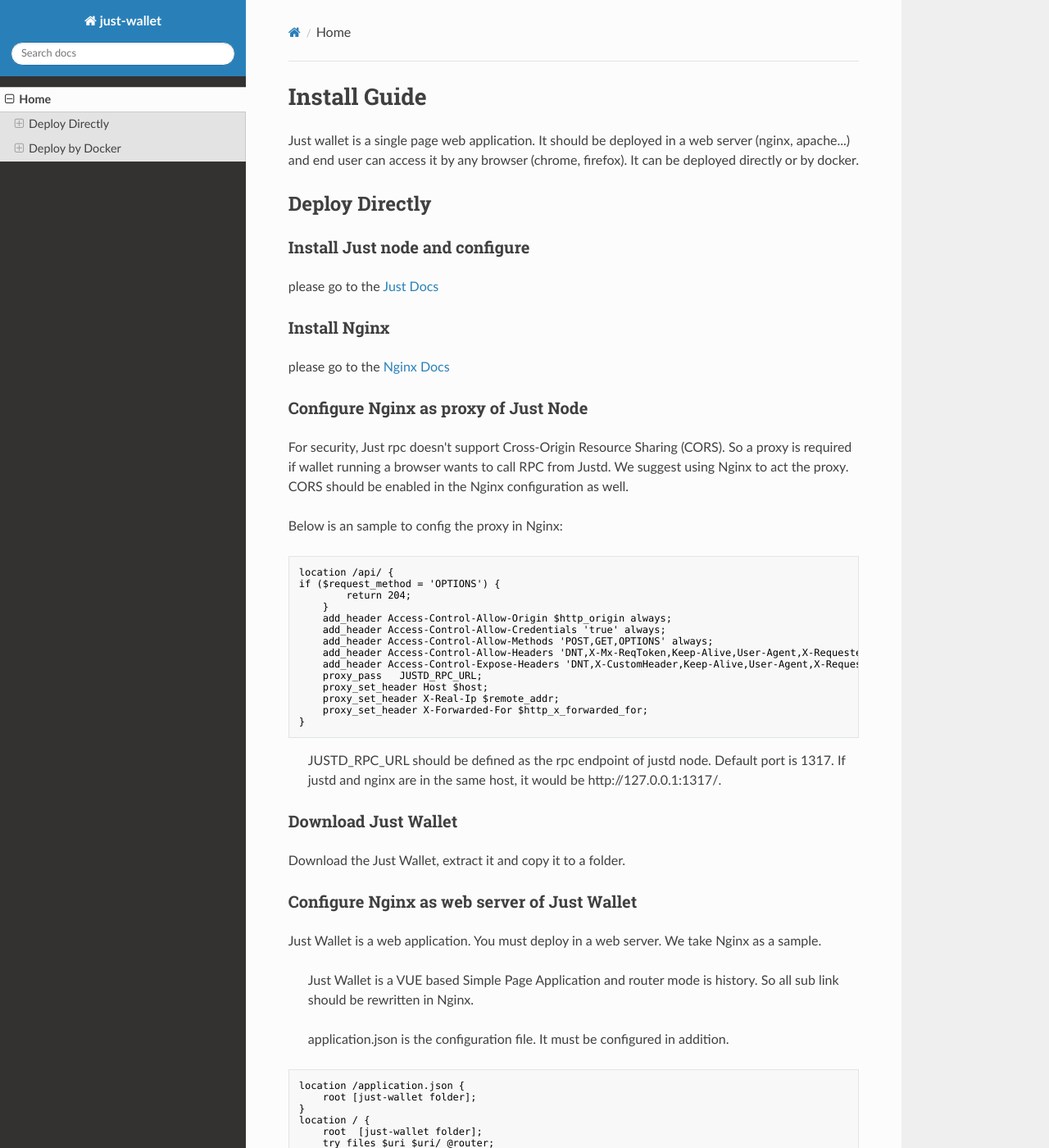
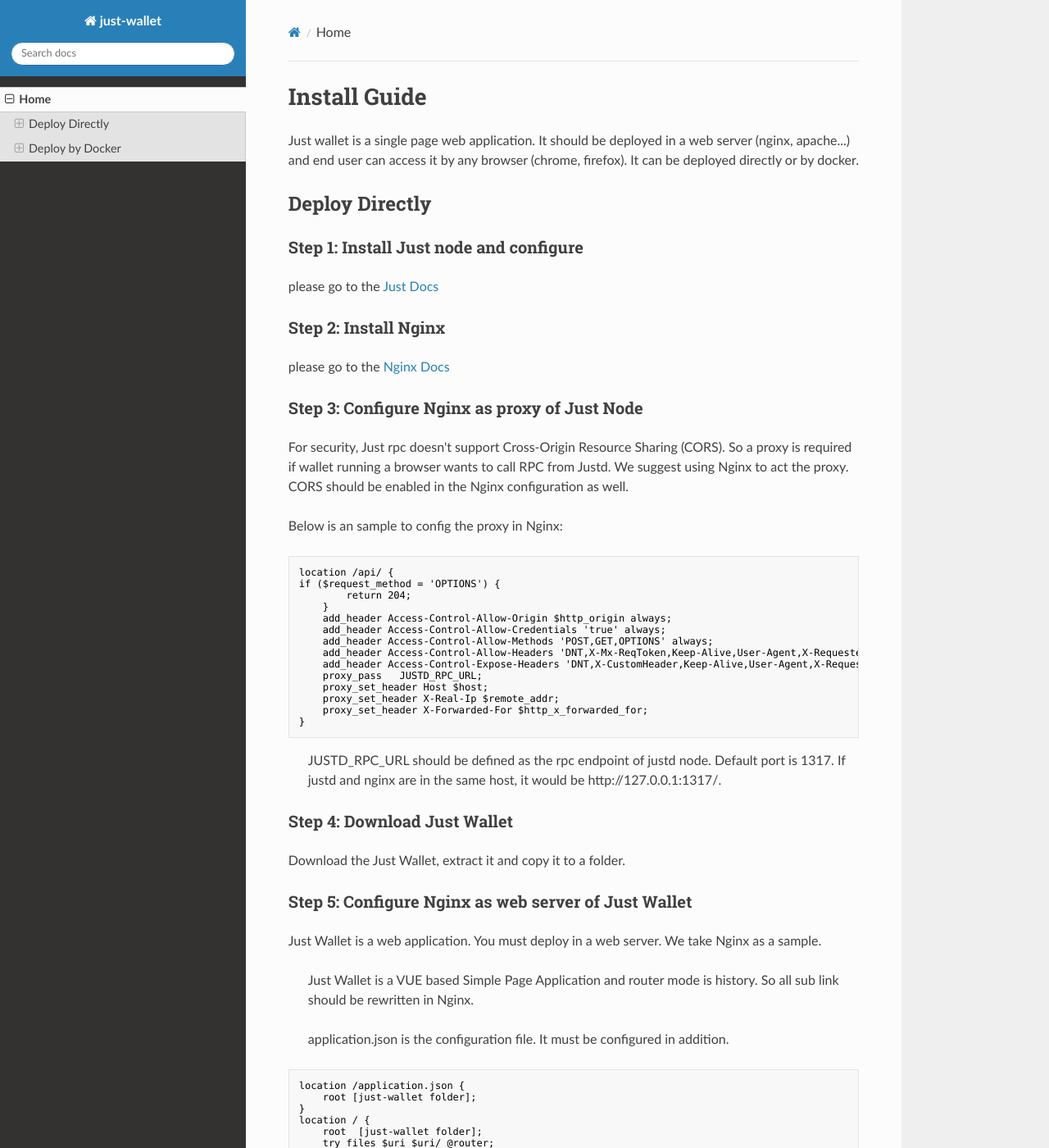
Before and after one commit to Elysium-Wonderland/just-wallet, an MkDocs documentation site: the page built from docs/index.md, in a window 1280 px wide and 1400 px high. Shown: the whole window at 82% size. Built offline with MkDocs 1.6.1, drawn with Linux system fonts in a browser that asks for light colours; nearby versions of some CDN libraries; some of the changed text lies outside the part shown.

Commit message:
Update index.md
add steps

````diff
--- a/docs/index.md
+++ b/docs/index.md
@@ -6,15 +6,15 @@ Just wallet is a single page web application. It should be deployed in a web ser
 
 ## Deploy Directly
 
-### Install Just node and configure
+### Step 1: Install Just node and configure
 
 please go to the [Just Docs](https://github.com/Elysium-Wonderland/Justice-Universe/blob/master/docs/supernode.md)
 
-### Install Nginx
+### Step 2: Install Nginx
 
 please go to the [Nginx Docs](https://www.nginx.com/resources/wiki/start/topics/tutorials/install/)
 
-### Configure Nginx as proxy of Just Node
+### Step 3: Configure Nginx as proxy of Just Node
 
 For security, Just rpc doesn't support Cross-Origin Resource Sharing (CORS). So a proxy is required if wallet running a browser wants to call RPC from Justd. We suggest using Nginx to act the proxy. CORS should be enabled in the Nginx configuration as well.
 
@@ -39,11 +39,11 @@ if ($request_method = 'OPTIONS') {
 
 > JUSTD_RPC_URL should be defined as the rpc endpoint of justd node. Default port is 1317. If justd and nginx are in the same host, it would be http://127.0.0.1:1317/.
 
-### Download Just Wallet
+### Step 4: Download Just Wallet
 
 Download the Just Wallet, extract it and copy it to a folder.
 
-### Configure Nginx as web server of Just Wallet
+### Step 5: Configure Nginx as web server of Just Wallet
 
 Just Wallet is a web application. You must deploy in a web server. We take Nginx as a sample.
 
@@ -65,25 +65,24 @@ location @router {
 }
 ```
 
-### Configure Just Wallet
+### Step 6: Configure Just Wallet
 
 Configure the application in just wallet folder. Change the rpcUrl to the Nginx web applcation url.
 
-### Start Nginx
-
+### Step 7: Start Nginx
 
 
 ## Deploy by Docker
 
-### Install Just node and configure
+### Step 1: Install Just node and configure
 
 please go to the [Just Docs](https://github.com/Elysium-Wonderland/Justice-Universe/blob/master/docs/supernode.md)
 
-### Docker pull
+### Step 2: Docker pull
 
 docker pull elysiumwonder/just-wallet:latest
 
-### Run Docker
+### Step 3: Run Docker
 
 docker run -p 8080:8080 --name just-wallet --env WEB_SERVER_URL='[web_server_url]' --env JUST_NODE_URL='[just_node_url]' elysiumwonder/just-wallet:latest
 > web_server_url is the real endpoint of the wallet application. User can input the url in browser (chrome) to access the wallet.
````
